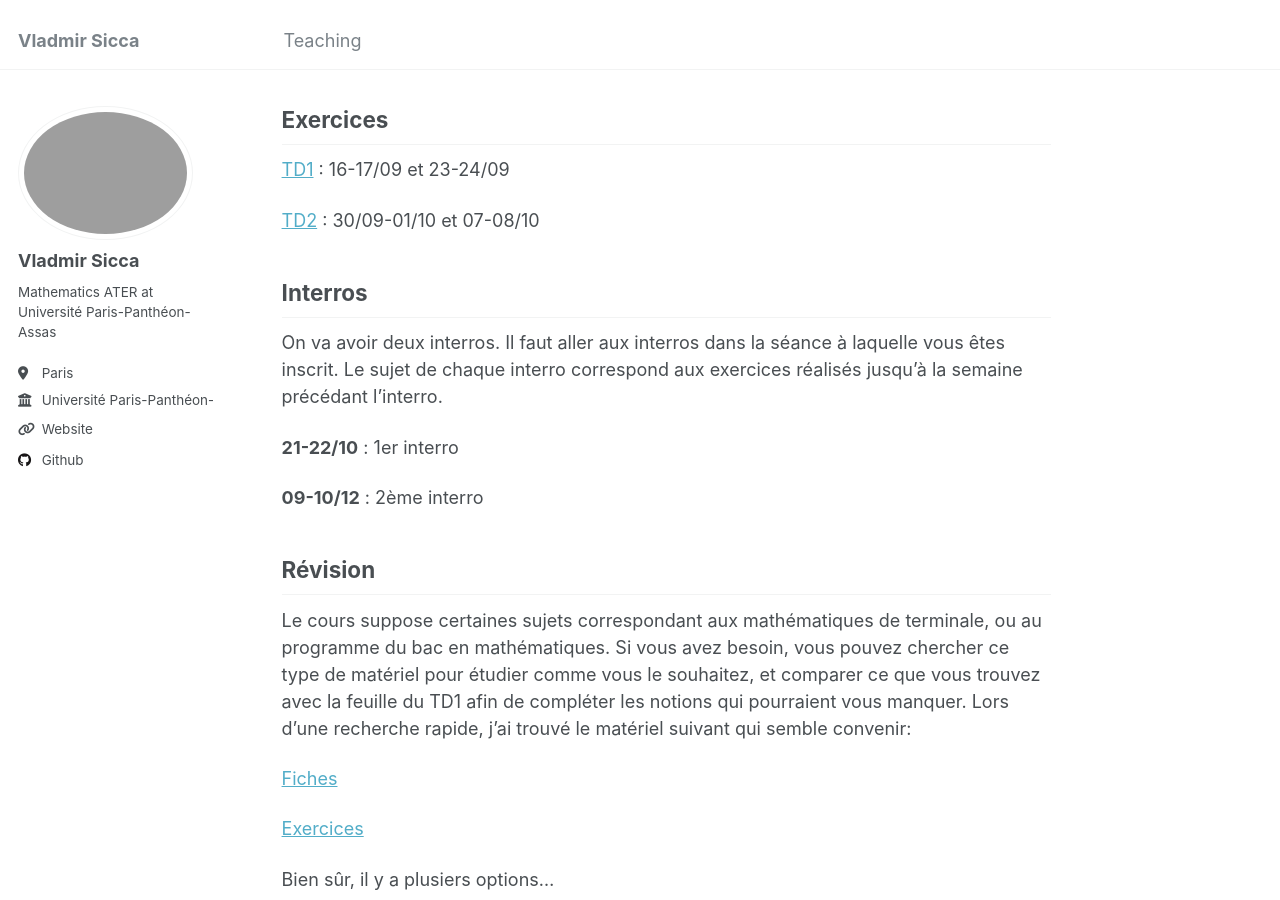
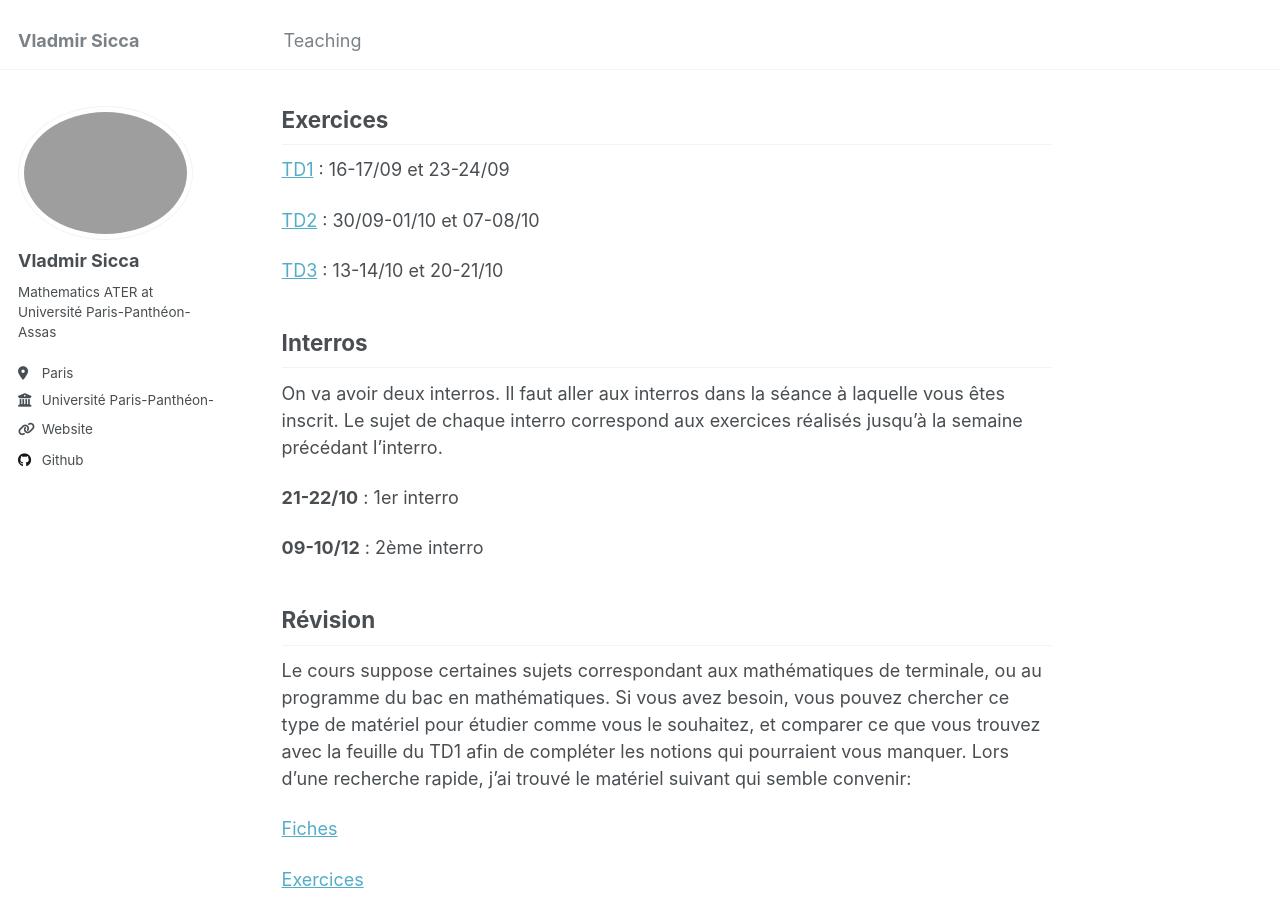
Before and after one commit to vladmirsicca/vladmirsicca.github.io, a Jekyll site: the page built from _teaching/2025_2_maths1_paris_assas.md, in a window 1280 px wide and 900 px high, scrolled down 743 px. Built offline with Jekyll 4.4.1, drawn with Linux system fonts in a browser that asks for light colours.

Commit message:
Update 2025_2_maths1_paris_assas.md
Added TD3 in Paris-Assas, Maths 1

```diff
--- a/_teaching/2025_2_maths1_paris_assas.md
+++ b/_teaching/2025_2_maths1_paris_assas.md
@@ -36,6 +36,8 @@ Mathématiques pour l'Économie - Naïla Hayek, Jean-Pierre Leca
 
 [TD2](https://drive.google.com/file/d/1GJW8Cfv47OVgvCcp3a2P9Op3u4Ohdibz/view?usp=sharing) : 30/09-01/10 et 07-08/10
 
+[TD3](https://drive.google.com/file/d/1wFFPLdibxp4RLj0izylB3e46vN7eoOx7/view?usp=sharing) : 13-14/10 et 20-21/10
+
 ## Interros
 
 On va avoir deux interros. Il faut aller aux interros dans la séance à laquelle vous êtes inscrit. Le sujet de chaque interro correspond aux exercices réalisés jusqu'à la semaine précédant l'interro.
```
